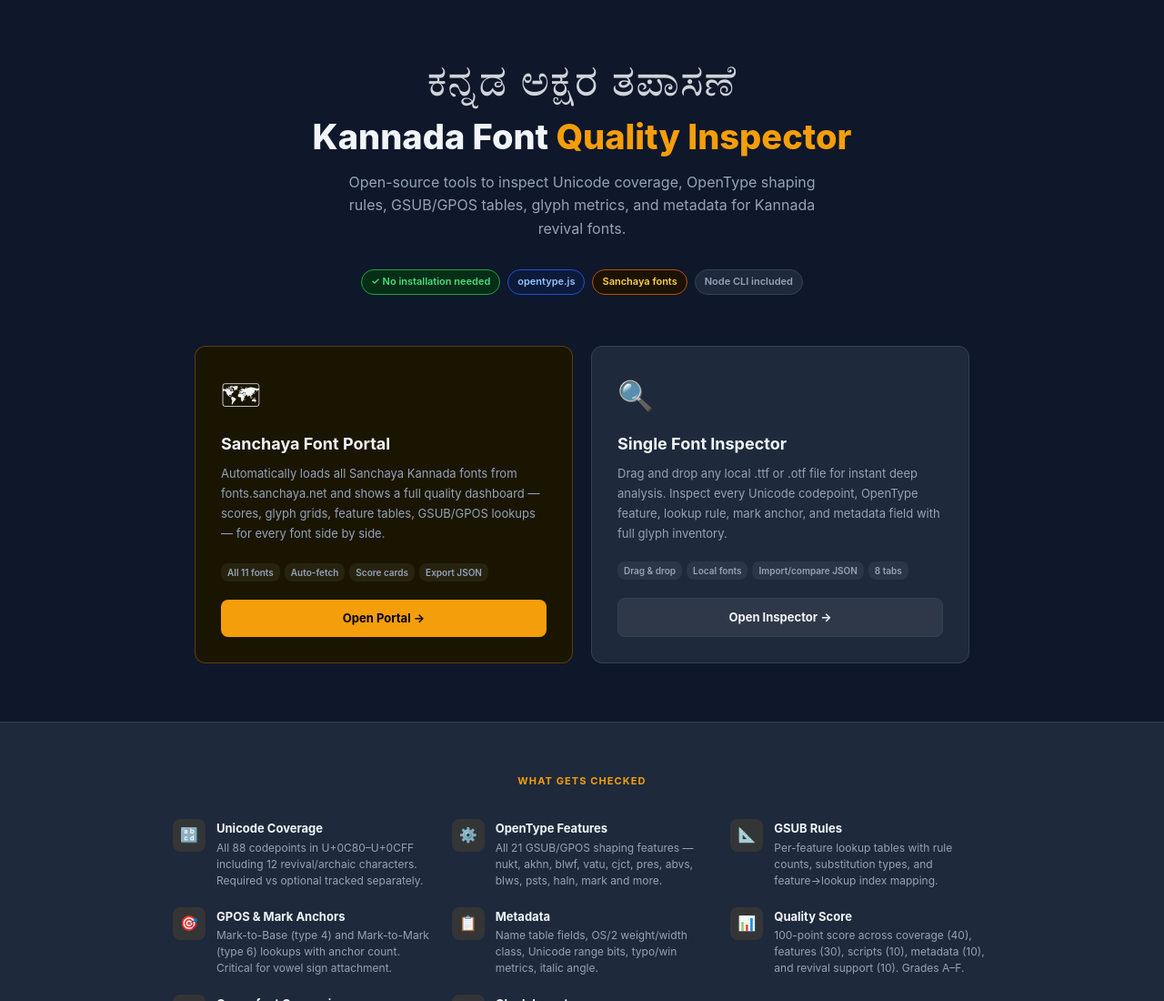
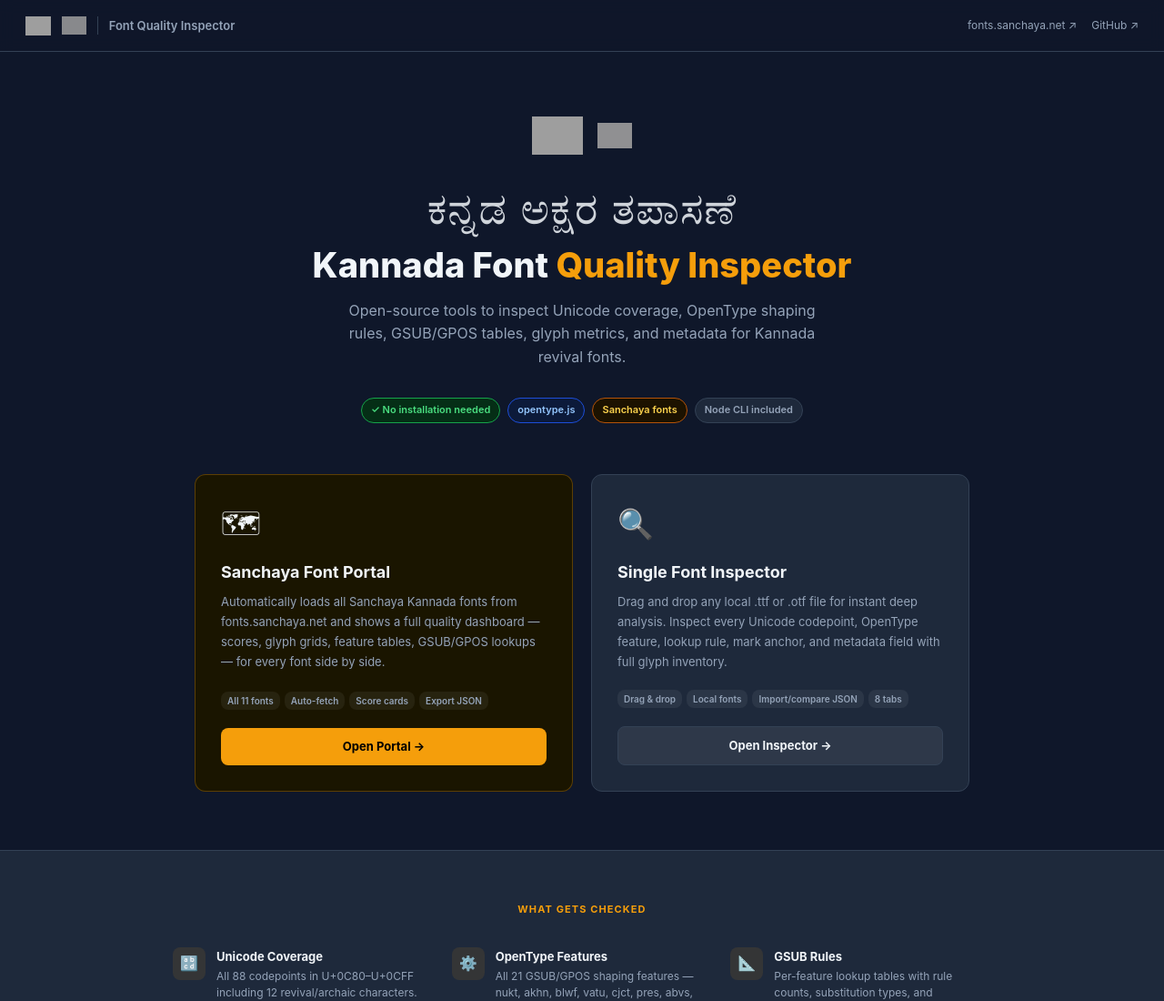
Before and after one commit to sanchaya/font-quality-inspector, a plain HTML site: page index.html in a window 1280 px wide. Shown: the top 1100 px of the page at 91% size. Drawn offline with Linux system fonts and the light colour scheme; grey boxes are pictures that could not be loaded.

Commit message:
feat: add Sanchaya logo and favicon across all pages

```diff
--- a/index.html
+++ b/index.html
@@ -7,6 +7,9 @@
 <meta name="description" content="Open-source tool to inspect Unicode coverage, OpenType shaping features, GSUB/GPOS rules, glyph metrics and metadata for Kannada revival fonts.">
 <meta property="og:title" content="Kannada Font Quality Inspector · Sanchaya">
 <meta property="og:description" content="Inspect Unicode coverage, OpenType features, GSUB/GPOS tables, and metadata for Kannada revival fonts.">
+<meta property="og:image" content="https://fonts.sanchaya.net/img/app-icon-light.png">
+<link rel="icon" type="image/png" href="https://fonts.sanchaya.net/img/app-icon-light.png">
+<link rel="apple-touch-icon" href="https://fonts.sanchaya.net/img/app-icon-light.png">
 <style>
 :root {
   --bg: #0f172a;
@@ -30,6 +33,23 @@
 }
 a { color: inherit; text-decoration: none; }
 
+/* ── Nav ── */
+.nav {
+  display: flex; align-items: center; gap: 12px;
+  padding: 14px 28px;
+  border-bottom: 1px solid var(--border);
+  background: rgba(15,23,42,.8);
+  backdrop-filter: blur(8px);
+  position: sticky; top: 0; z-index: 50;
+}
+.nav-logo-icon { height: 28px; width: 28px; object-fit: contain; }
+.nav-logo-wordmark { height: 20px; object-fit: contain; opacity: .85; }
+.nav-divider { width: 1px; height: 20px; background: var(--border); }
+.nav-title { font-size: 13px; font-weight: 600; color: var(--muted); }
+.nav-right { margin-left: auto; display: flex; gap: 16px; align-items: center; }
+.nav-link { font-size: 12px; color: var(--muted); transition: .15s; }
+.nav-link:hover { color: var(--text); }
+
 /* ── Hero ── */
 .hero {
   padding: 64px 24px 48px;
@@ -37,6 +57,12 @@
   max-width: 760px;
   margin: 0 auto;
 }
+.hero-logo-row {
+  display: flex; align-items: center; justify-content: center;
+  gap: 16px; margin-bottom: 28px;
+}
+.hero-logo-icon { height: 56px; width: 56px; object-fit: contain; }
+.hero-logo-wordmark { height: 28px; object-fit: contain; opacity: .9; }
 .hero-kn {
   font-size: 48px;
   line-height: 1;
@@ -209,8 +235,24 @@
 </head>
 <body>
 
+<!-- ── Nav ── -->
+<nav class="nav">
+  <img class="nav-logo-icon" src="https://fonts.sanchaya.net/img/app-icon-light.png" alt="Sanchaya">
+  <img class="nav-logo-wordmark" src="https://fonts.sanchaya.net/img/sanchaya-logo.png" alt="Sanchaya">
+  <div class="nav-divider"></div>
+  <span class="nav-title">Font Quality Inspector</span>
+  <div class="nav-right">
+    <a class="nav-link" href="https://fonts.sanchaya.net" target="_blank">fonts.sanchaya.net ↗</a>
+    <a class="nav-link" href="https://github.com/sanchaya/font-quality-inspector" target="_blank">GitHub ↗</a>
+  </div>
+</nav>
+
 <!-- ── Hero ── -->
 <section class="hero">
+  <div class="hero-logo-row">
+    <img class="hero-logo-icon" src="https://fonts.sanchaya.net/img/app-icon-light.png" alt="Sanchaya">
+    <img class="hero-logo-wordmark" src="https://fonts.sanchaya.net/img/sanchaya-logo.png" alt="Sanchaya">
+  </div>
   <div class="hero-kn">ಕನ್ನಡ ಅಕ್ಷರ ತಪಾಸಣೆ</div>
   <h1 class="hero-title">Kannada Font <span>Quality Inspector</span></h1>
   <p class="hero-sub">Open-source tools to inspect Unicode coverage, OpenType shaping rules, GSUB/GPOS tables, glyph metrics, and metadata for Kannada revival fonts.</p>
```
Also changed, not shown: font-quality-inspector.html (+8 -3 lines), sanchaya-font-portal.html (+12 -4 lines).
